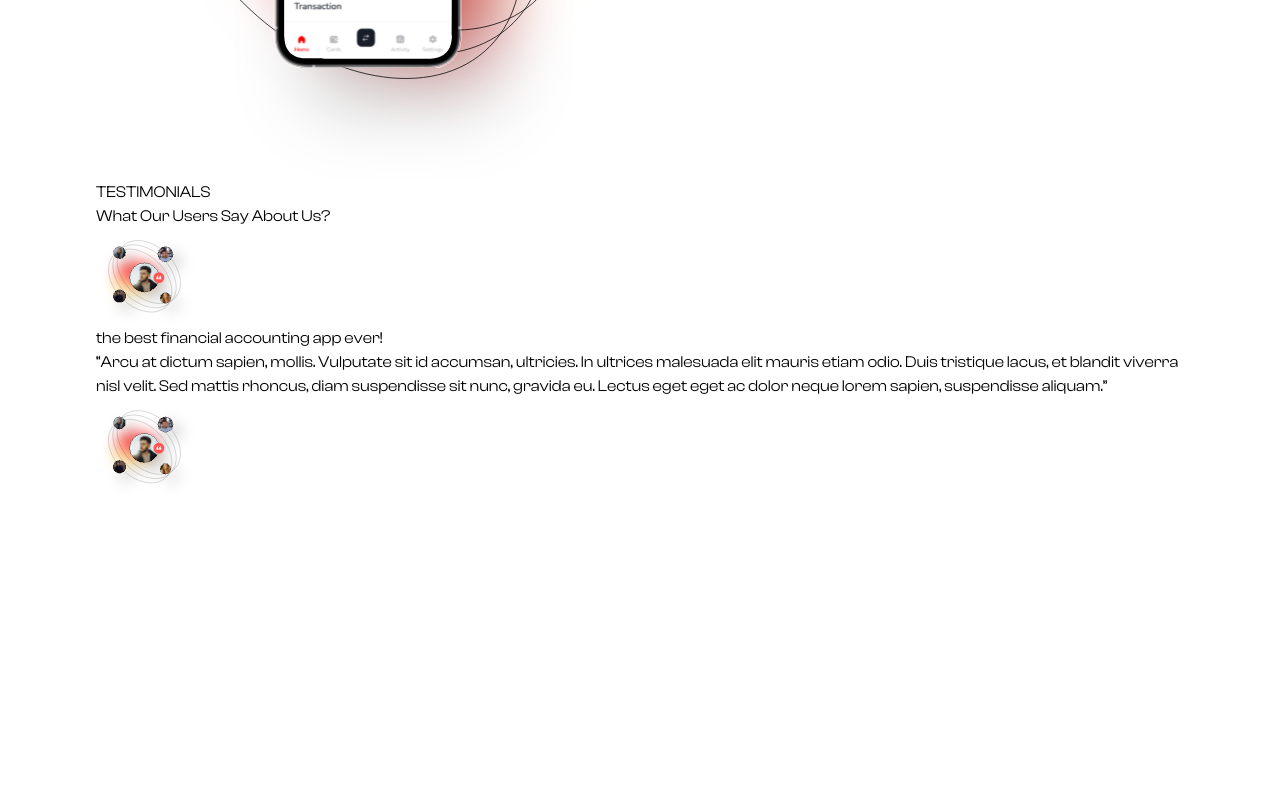
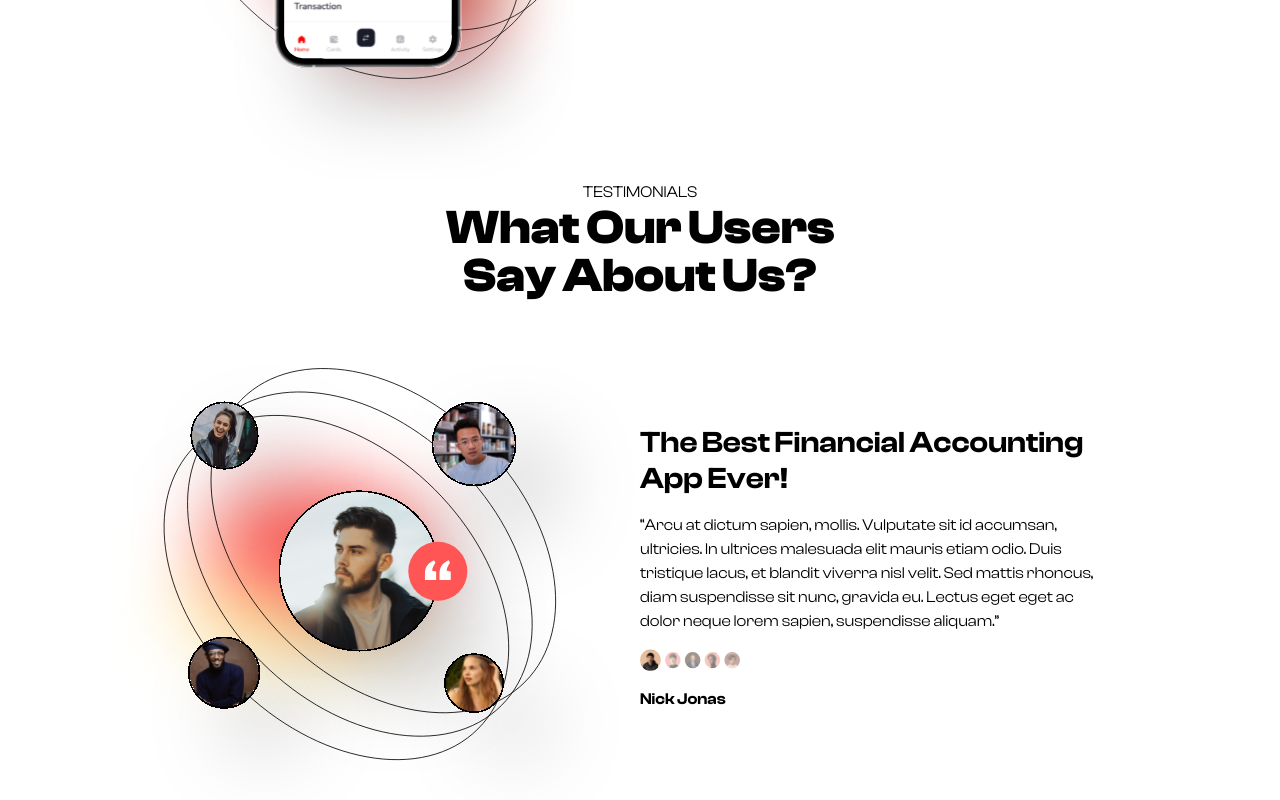
Before and after one commit to Tanishksoam/uifry, a Next.js app: page / in a window 1280 px wide. Shown: the part 2296-3096 px from the top of the page. Before the commit the page ends 2833 px from the top, so only its background shows below. Built offline with nearby package versions, Linux system fonts and the light colour scheme.

Commit message:
testimonials done

```diff
--- a/app/components/Features.jsx
+++ b/app/components/Features.jsx
@@ -23,7 +23,7 @@ const Features = () => {
         />
         <div className="w-1/2 flex  flex-col justify-start items-start gap-2">
           <h4 className=" text-[#FF5555] text-xl"> FEATURES</h4>
-          <h2 className=" text-6xl font-semibold">Uifry Premium</h2>
+          <h2 className=" text-5xl font-semibold">Uifry Premium</h2>
           <div className=" w-full flex flex-col justify-start items-start gap-2 text-lg">
             <div className=" w-full flex justify-start items-start gap-2 font-semibold">
               <PiStarFourLight size="1.5rem" color="#FF5555" />
--- a/app/components/Testimonials.jsx
+++ b/app/components/Testimonials.jsx
@@ -1,18 +1,23 @@
 import React from "react";
 import Image from "next/image";
-import { Testimonail } from "../../public/assets";
+import { Testimonail, Profile } from "../../public/assets";
 
 const Testimonials = () => {
   return (
-    <div>
+    <div className="w-full flex flex-col justify-center items-center">
       <div>TESTIMONIALS</div>
-      <div>What Our Users Say About Us?</div>
-      <div>
-        <div>
-          <Image src={Testimonail} alt="Testimonial" width={100} height={100} />
+      <div className="w-1/2 text-5xl font-bold  text-center">
+        <p>What Our Users </p>
+        <p>Say About Us? </p>
+      </div>
+      <div className="w-full flex justify-center items-center">
+        <div className=" w-1/2 flex justify-center items-center">
+          <Image src={Testimonail} alt="Testimonial" className="w-full" />
         </div>
-        <div>
-          <h2>the best financial accounting app ever!</h2>
+        <div className=" w-1/2 flex flex-col justify-start items-start gap-4 top-0 pr-20 ">
+          <h2 className=" text-3xl font-semibold capitalize">
+            the best financial accounting app ever!
+          </h2>
           <h4>
             “Arcu at dictum sapien, mollis. Vulputate sit id accumsan,
             ultricies. In ultrices malesuada elit mauris etiam odio. Duis
@@ -20,7 +25,8 @@ const Testimonials = () => {
             diam suspendisse sit nunc, gravida eu. Lectus eget eget ac dolor
             neque lorem sapien, suspendisse aliquam.”
           </h4>
-          <Image src={Testimonail} alt="Testimonial" width={100} height={100} />
+          <Image src={Profile} alt="Profile" width={100} height={100} />
+          <h4 className=" font-semibold">Nick Jonas</h4>
         </div>
       </div>
     </div>
--- a/public/assets/index.jsx
+++ b/public/assets/index.jsx
@@ -15,4 +15,5 @@ export {
   FeaturesImage2,
   FeaturesImage3,
   Testimonail,
+    Profile,
 };
```
